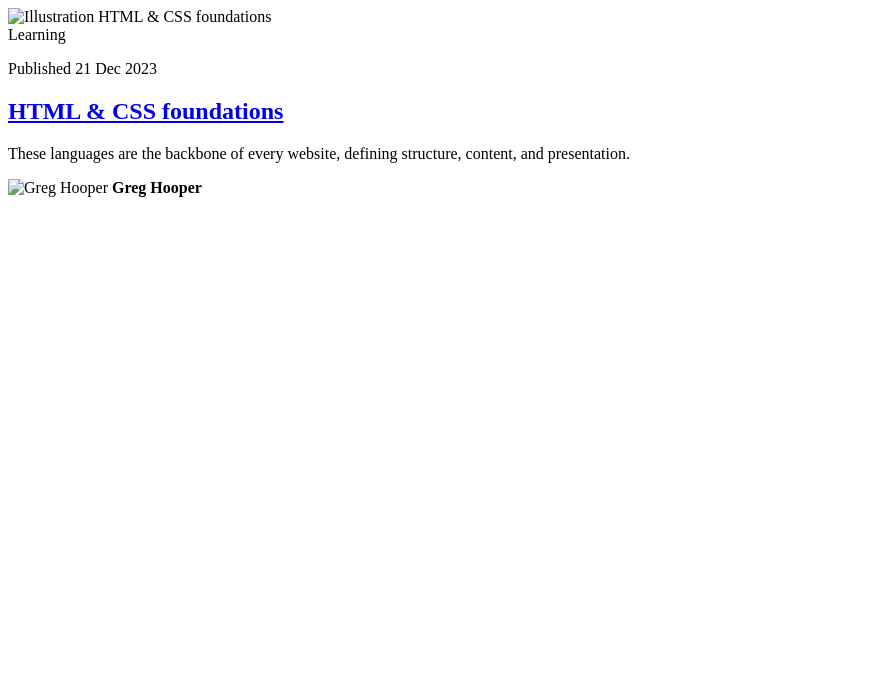
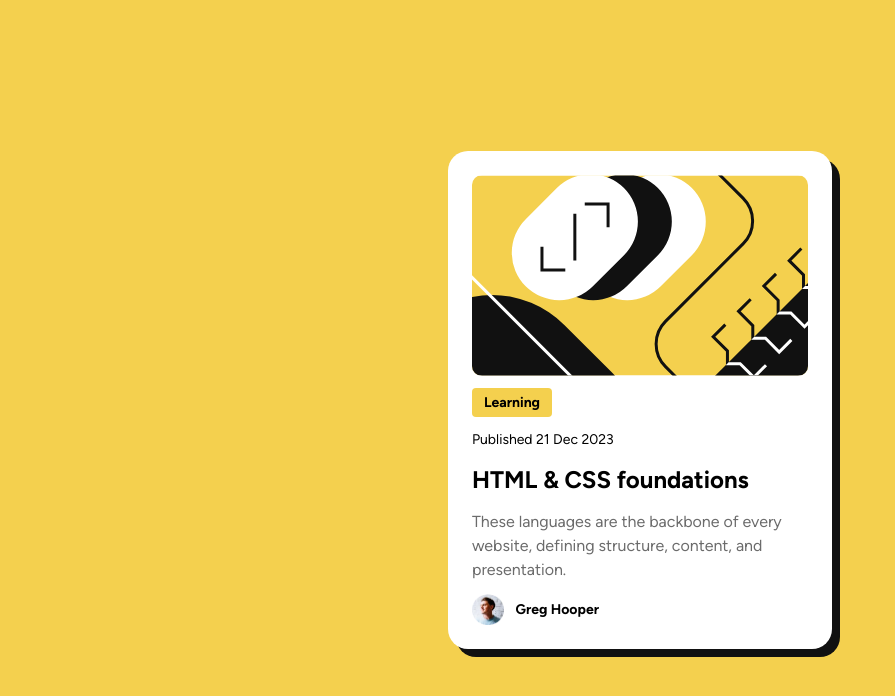
Before and after one commit to Geo86/FM-challenge-2--Blog-preview-card, a plain HTML site: page index.html in a window 1280 px wide. Shown: the whole page, without its empty margins (0-895 px from the left). Drawn offline with Linux system fonts and the light colour scheme.

Commit message:
project integration achieved

```diff
--- a/index.html
+++ b/index.html
@@ -4,27 +4,34 @@
     <meta charset="UTF-8">
     <meta name="viewport" content="width=device-width, initial-scale=1.0">
     <title>Blog preview card challenge</title>
+    <link rel="shortcut icon" href="/assets/images/favicon-32x32.png" type="image/x-icon">
+    <link rel="stylesheet" href="/css/styles.css">
 </head>
 <body>
+    <main class="wrapper">
         <article class="blog-card">
             <header>
-            <img src="illustration-article.svg" alt="Illustration HTML & CSS foundations" class="blog-card__image">
+                <img src="assets/images/illustration-article.svg" alt="Illustration HTML & CSS foundations" class="blog-card__image">
             </header>
             <main class="blog-card__content">
-            <span class="blog-card__category">Learning</span>
+                <span class="blog-card__label">Learning</span>
 
                 <p class="blog-card__publish-date">Published <time datetime="2023-12-21">21 Dec 2023</time></p>
 
-            <h2 class="blog-card__title"><a href="#">HTML & CSS foundations</a></h2>
+                <h2 class="blog-card__title">
+                    <a href="#" class="blog-card__link">HTML & CSS foundations</a>
+                </h2>
 
                 <p class="blog-card__description">
                 These languages are the backbone of every website, defining structure, content, and presentation.
                 </p>
             </main>
             <footer class="blog-card__author">
-            <img class="blog-card__avatar" src="image-avatar.webp" alt="Greg Hooper">
+                <img class="blog-card__avatar" src="assets/images/image-avatar.webp" alt="Greg Hooper">
                 <strong>Greg Hooper</strong>
             </footer>
         </article>
+    </main>
+
 </body>
 </html>
--- a/scss/styles.scss
+++ b/scss/styles.scss
@@ -42,7 +42,7 @@ input, button, textarea, select {
 
 
 
-/*******
+/**************
 COLOR PALETTES
 **************/
 
@@ -50,3 +50,92 @@ $primary-color: #F4D04E;
 $secondary-color: #6B6B6B;
 $dark-color: #111111;
 $light-color: #ffffff;
+
+/**************
+IMPORT FONTS
+**************/
+
+@font-face {
+    font-family: "figtree";
+    src: url("/assets/fonts/Figtree-VariableFont_wght.ttf") format("truetype");
+    font-style: normal;
+}
+
+@font-face {
+    font-family: "figtree";
+    src: url("/assets/fonts/Figtree-Italic-VariableFont_wght.ttf") format("truetype");
+    font-weight: normal;
+    font-style: italic;
+}
+
+body{
+    background: $primary-color;
+    font-family: "figtree", sans-serif;
+
+    .wrapper{
+        display:flex;
+        justify-content: center;
+        gap:12px;
+        align-items: center;
+        height: 100vh;
+    }
+}
+
+.blog-card{
+    max-width: 384px;
+    border-radius: 20px;
+    background-color: $light-color;
+    padding:24px;
+    box-shadow: 8px 8px 0 $dark-color;
+
+    &__image{
+        border-radius: 10px;
+    }
+    &__label{
+        background: $primary-color;
+        padding: 4px 12px;
+        font-size: 0.875rem;
+        font-weight: bold;
+        border-radius: 4px;
+    }
+
+    &__link{
+        transition: color 0.3s ease-out;
+    }
+    &__link:hover{
+        color:$primary-color;
+    }
+
+    &__content{
+        display:flex;
+        flex-direction: column;
+        align-items: flex-start;
+        gap: 12px;
+        margin: 12px 0;
+    }
+
+    &__title{
+        font-size: 1.5em;
+    }
+
+    &__description{
+        color: $secondary-color;
+    }
+
+    &__publish-date{
+        font-size: 0.875em;
+    }
+
+    &__author{
+        display:flex;
+        flex-direction: row;
+        align-items: center;
+        gap:12px;
+        font-size: 0.875rem;
+    }
+
+    &__avatar{
+        max-width: 32px;
+        max-height: 32px;
+    }
+}
```
Also changed, not shown: css/styles.css, 1 other file. Lines whose indentation alone changed are shown as unchanged.
